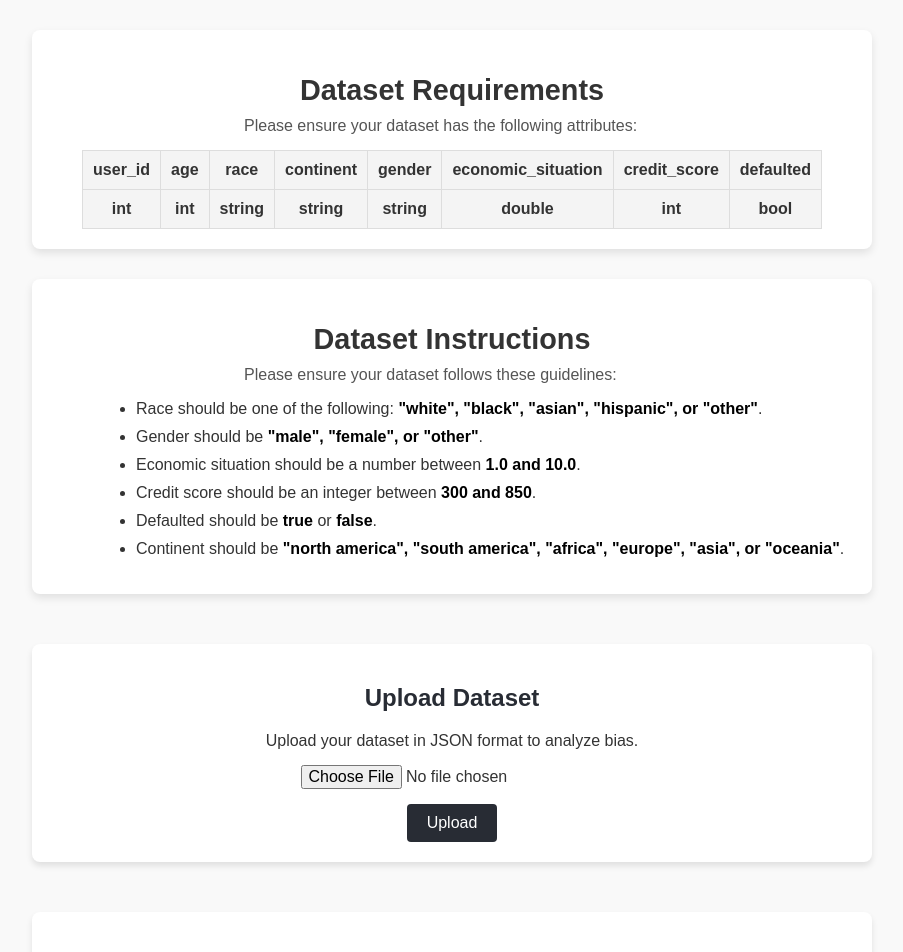
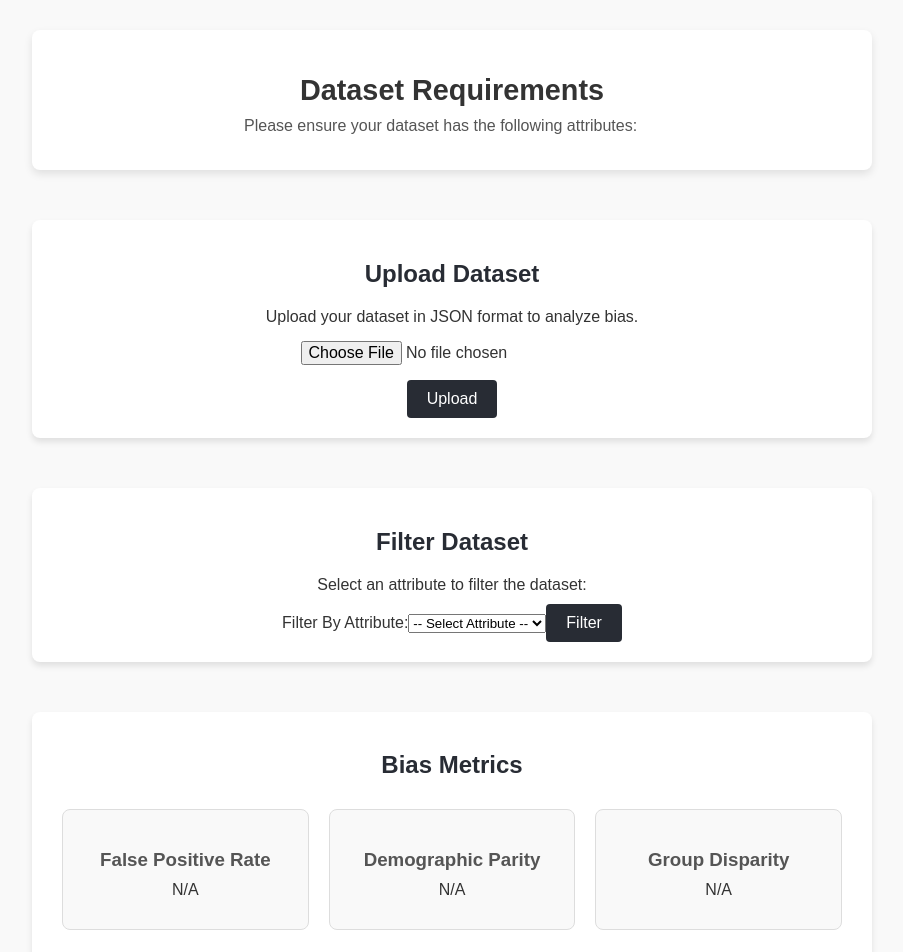
Before and after one commit to FionaVerzivolli/Credit-Score-Bias-Visualizer, a React (Create React App) app in the folder frontend/: page /upload in a window 1280 px wide. Shown: the top 952 px of the page, without its empty margins (188-1091 px from the left). Built offline with nearby package versions, Linux system fonts and the light colour scheme.

Commit message:
Frontend changes

```diff
--- a/frontend/src/upload.js
+++ b/frontend/src/upload.js
@@ -1,89 +1,112 @@
+import React, { useState } from "react";
 
 function Upload() {
+  const [file, setFile] = useState(null);
+  const [filter, setFilter] = useState(""); // State to manage the selected filter
+  const [metrics, setMetrics] = useState({
+    falsePositiveRate: null,
+    demographicParity: null,
+    groupDisparity: null,
+  });
+  const [overallGrade, setOverallGrade] = useState("");
+
+  const handleFileChange = (e) => {
+    setFile(e.target.files[0]);
+  };
+
+  const handleUpload = () => {
+    if (file) {
+      console.log("File uploaded:", file);
+      // Simulated metrics update
+      setMetrics({ falsePositiveRate: 0.25, demographicParity: 0.85, groupDisparity: 0.9 });
+      setOverallGrade("B");
+    } else {
+      alert("Please upload a file.");
+    }
+  };
+
+  const handleFilterChange = (e) => {
+    setFilter(e.target.value);
+  };
+
+  const handleFilterClick = () => {
+    if (!filter) {
+      alert("Please select an attribute to filter.");
+    } else {
+      console.log(`Filtering dataset by ${filter}`);
+      // Add logic to filter dataset here
+    }
+  };
+
   return (
     <div className="App">
-
       <main id="main-content">
-            {/* Dataset Requirement Section*/}
         <section className="data-instructions">
           <h2>Dataset Requirements</h2>
           <p>Please ensure your dataset has the following attributes:</p>
-            <table className="attribute-table">
-              <thead>
-                <tr>
-                  <th>user_id</th>
-                  <th>age</th>
-                  <th>race</th>
-                  <th>continent</th>
-                  <th>gender</th>
-                  <th>economic_situation</th>
-                  <th>credit_score</th>
-                  <th>defaulted</th>
-                </tr>
-              </thead>
-              <thead>
-                <tr>
-                  <th>int</th>
-                  <th>int</th>
-                  <th>string</th>
-                  <th>string</th>
-                  <th>string</th>
-                  <th>double</th>
-                  <th>int</th>
-                  <th>bool</th>
-                </tr>
-              </thead>
-            </table>
-          </section>
-          <section className="data-instructions">
-        {/* Dataset Instruction Section*/}
-        <h2>Dataset Instructions</h2>
-        <p>Please ensure your dataset follows these guidelines:</p>
-        <ul className="instructions-list">
-          <li>Race should be one of the following: <strong>"white", "black", "asian", "hispanic", or "other"</strong>.</li>
-          <li>Gender should be <strong>"male", "female", or "other"</strong>.</li>
-          <li>Economic situation should be a number between <strong>1.0 and 10.0</strong>.</li>
-          <li>Credit score should be an integer between <strong>300 and 850</strong>.</li>
-          <li>Defaulted should be <strong>true</strong> or <strong>false</strong>.</li>
-          <li>Continent should be <strong>"north america", "south america", "africa", "europe", "asia", or "oceania"</strong>.</li>
-        </ul>
+          {/* Existing table */}
         </section>
         <section className="data-upload">
           <h2>Upload Dataset</h2>
           <p>Upload your dataset in JSON format to analyze bias.</p>
-            <input type="file" accept=".json" />
-            <button>Upload</button>
+          <input
+            type="file"
+            accept=".json"
+            onChange={handleFileChange}
+            aria-label="Dataset file input"
+          />
+          <button onClick={handleUpload}>Upload</button>
         </section>
-          {/* Metrics Visualization Section */}
+
+        {/* Dropdown Filter Section */}
+        <section className="filter-section">
+          <h2>Filter Dataset</h2>
+          <p>Select an attribute to filter the dataset:</p>
+          <label htmlFor="attribute-filter">Filter By Attribute:</label>
+          <select
+            id="attribute-filter"
+            value={filter}
+            onChange={handleFilterChange}
+            aria-label="Select attribute to filter"
+          >
+            <option value="">-- Select Attribute --</option>
+            <option value="race">Race</option>
+            <option value="gender">Gender</option>
+            <option value="age">Age</option>
+            <option value="continent">Continent</option>
+          </select>
+
+          {/* Filter Button */}
+          <button onClick={handleFilterClick} className="filter-button">
+            Filter
+          </button>
+        </section>
+
         <section className="metrics">
           <h2>Bias Metrics</h2>
-            <p>View calculated metrics such as False Positive Rate, Demographic Parity, and Group Disparity.</p>
           <div className="metrics-display">
             <div className="metric">
               <h3>False Positive Rate</h3>
-                <p>0.25</p>
+              <p>{metrics.falsePositiveRate || "N/A"}</p>
             </div>
             <div className="metric">
               <h3>Demographic Parity</h3>
-                <p>0.85</p>
+              <p>{metrics.demographicParity || "N/A"}</p>
             </div>
             <div className="metric">
               <h3>Group Disparity</h3>
-                <p>0.9</p>
+              <p>{metrics.groupDisparity || "N/A"}</p>
             </div>
           </div>
         </section>
-
-          {/* Results Section */}
-          <section className="results animate-fade-in">
+        <section className="results">
           <h2>Analysis Results</h2>
-            <p>Based on the uploaded data, here's the overall bias evaluation:</p>
-            <div className="results-summary animate-zoom-in">
-              <h3>Overall Grade: B</h3>
+          <div className="results-summary">
+            <h3>Overall Grade: {overallGrade || "N/A"}</h3>
           </div>
         </section>
       </main>
-        <footer className="animate-fade-in">
+      <footer>
         <p>&copy; 2025 Bias Visualizer Project</p>
       </footer>
     </div>
```
Lines whose indentation alone changed are shown as unchanged.
